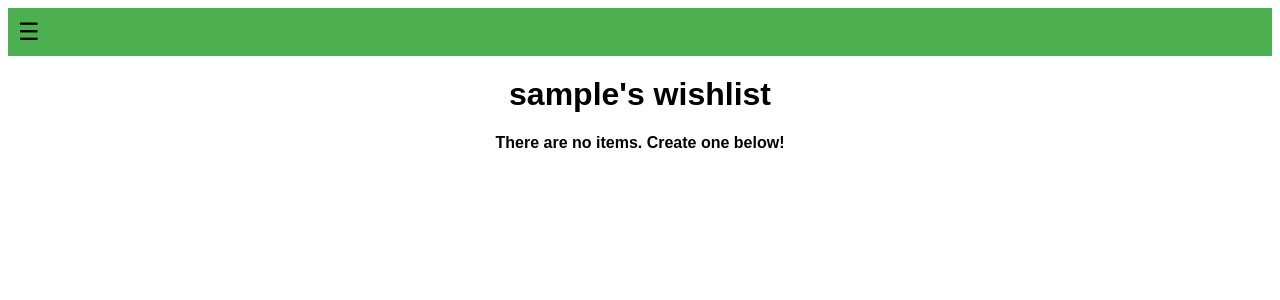
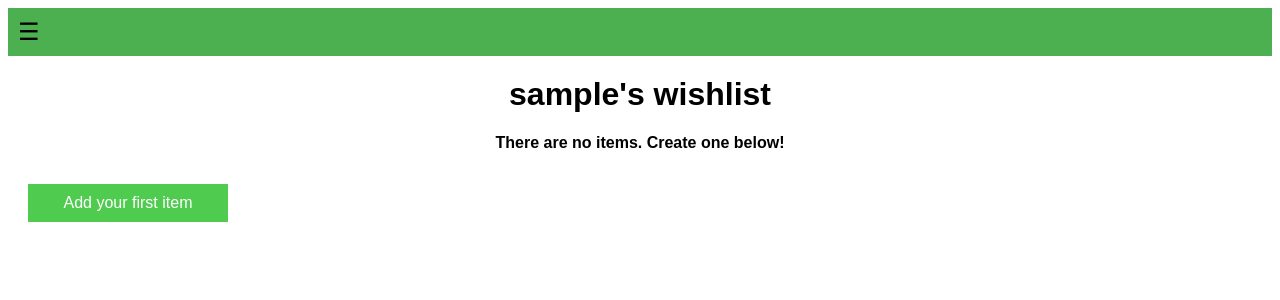
Before and after one commit to simo-nr/wishlist, a Flask app: page / in a window 1280 px wide. Shown: the top 300 px of the page. Run offline with Flask 3, Linux system fonts and the light colour scheme; the visitor is signed in with stand-in values (Sample User, id 1); data that the repository does not hold is empty.

Commit message:
fix thing with item button

```diff
--- a/templates/index.html
+++ b/templates/index.html
@@ -5,6 +5,7 @@
     <h1 style="text-align: center;">{{ user }}'s wishlist</h1>
     {% if items|length < 1 %}
     <h4 style="text-align: center">There are no items. Create one below!</h4>
+    <button class="bigButton" onclick="newItemPage()" style="background-color: rgb(79, 204, 79);">Add your first item</button>
     {% else %}
 
     <button class="bigButton" onclick="newItemPage()" style="background-color: rgb(79, 204, 79);">Add an item</button>
```
